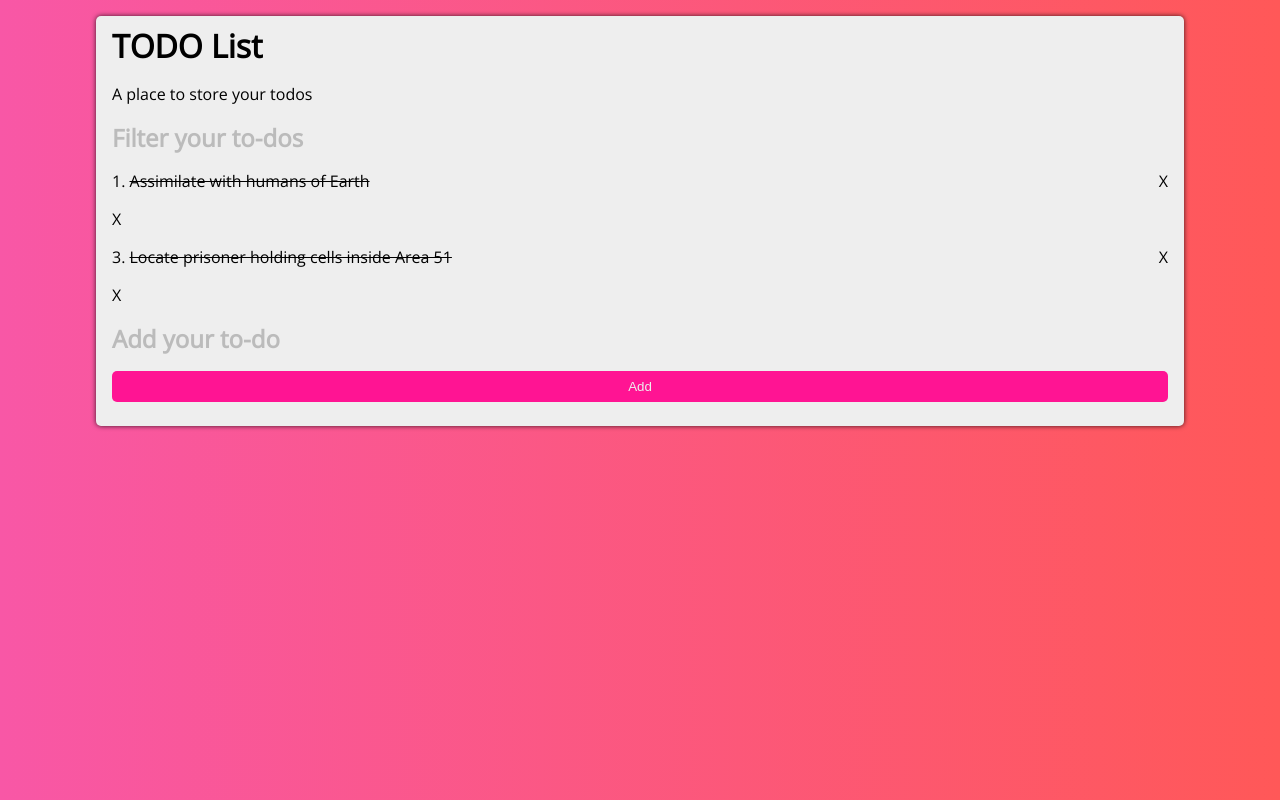
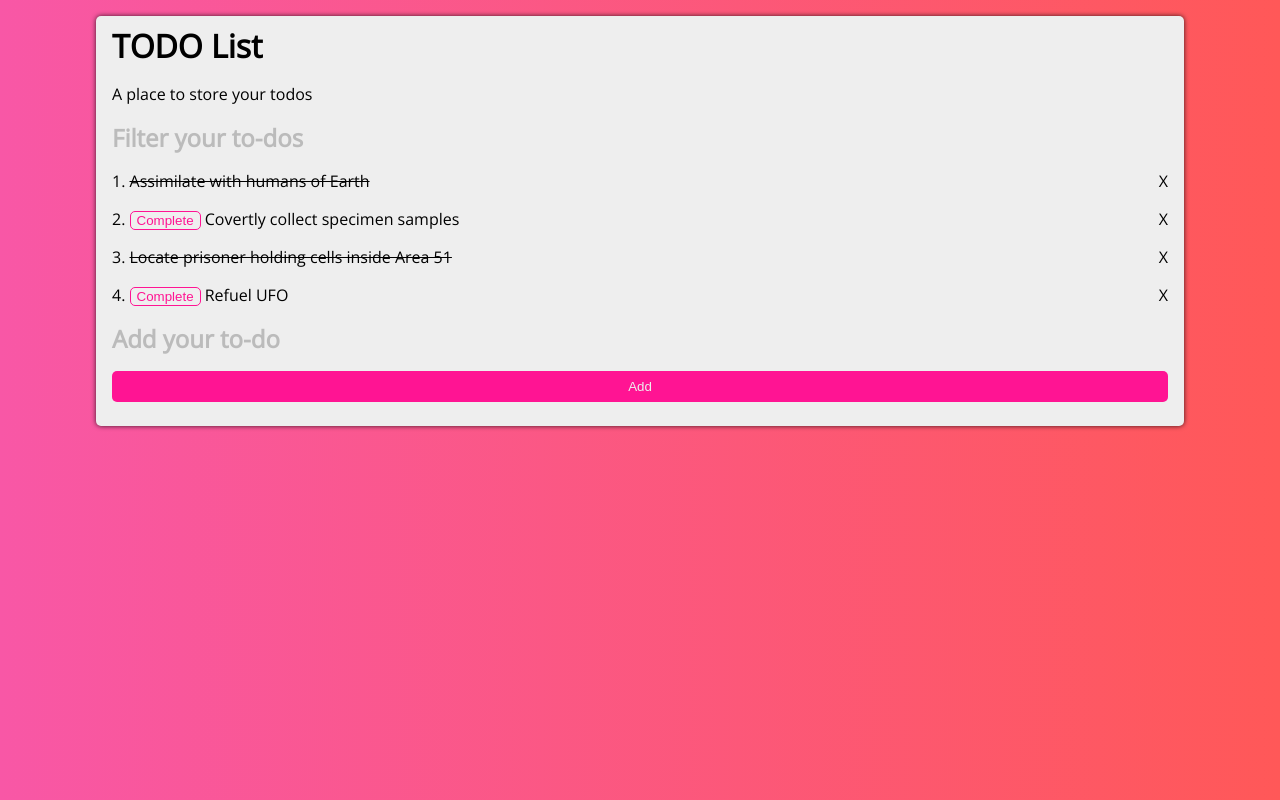
Before and after one commit to jnicewander/angular-lab1, an Angular app: page / in a window 1280 px wide. Built offline with nearby package versions, Linux system fonts and the light colour scheme.

Commit message:
Almost completed, only thing left if complete button removal function.

```diff
--- a/src/app/todo/todo.component.css
+++ b/src/app/todo/todo.component.css
@@ -23,8 +23,13 @@ ul {
 h2 {
     color: #bbb;
 }
+.completeBtn {
+    color: #ff1493;
+    border: 1px solid #ff1493;
+    border-radius: 5px;
+}
 
-button {
+.addBtn {
     width: 100%;
     padding: .5rem;
     margin: 1rem 0;
--- a/src/app/todo/todo.component.html
+++ b/src/app/todo/todo.component.html
@@ -3,11 +3,17 @@
     <p>A place to store your todos</p>
     <h2>Filter your to-dos</h2>
     <ul class="todolist">
-        <li *ngFor="let todo of todolist; index as i">
-            <span *ngIf="todo.completed; else elseTemplate">{{i+1}}. <strike>{{todo.task}}</strike></span>
-            <div class="remove">X</div>
+        <li *ngFor="let todo of todolist; index as i; trackBy: trackIndex">
+            <div>
+                <span>
+                    {{i+1}}.
+                </span>
+                <button class="completeBtn" *ngIf="!todo.completed" (click)="markComplete(todo)">Complete</button>
+                <span [ngStyle]="todo.completed && {'text-decoration': 'line-through'} "> {{ todo.task }} </span>
+            </div>
+            <div class="remove" (click)="removeTodo(todo)">X</div>
         </li>
     </ul>
     <h2 class="grey">Add your to-do</h2>
-    <button>Add</button>
+    <button class="addBtn">Add</button>
 </div>
--- a/src/app/todo/todo.component.ts
+++ b/src/app/todo/todo.component.ts
@@ -9,7 +9,7 @@ import { TODOLIST } from '../sample-todos';
 export class TodoComponent {
   todolist = TODOLIST;
 
-  toggle() {
-    return this.todolist;
+  markComplete(el) {
+    el.completed = true;
   }
 }
```
